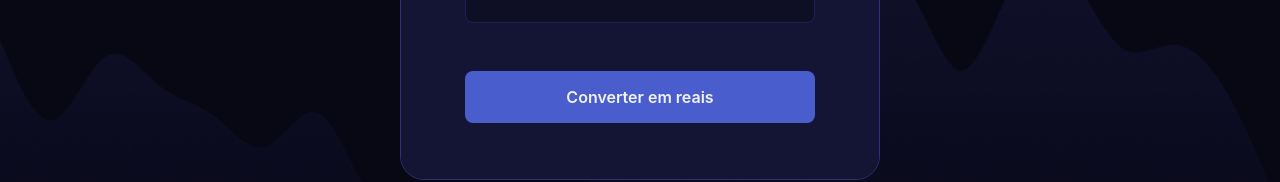
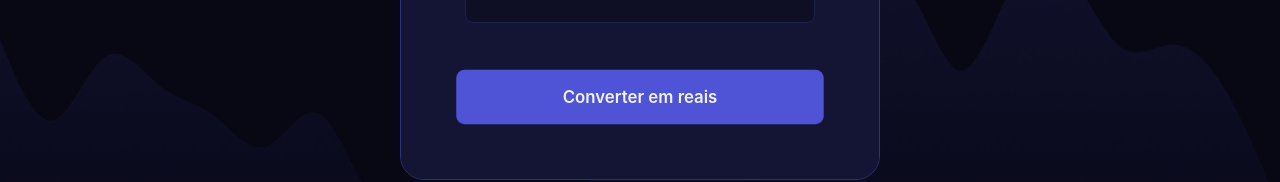
Before and after one commit to ryuzera/Conversor-de-Moeda, a plain HTML site: page index.html in a window 1280 px wide. In both pictures the pointer is over the button "Converter em reais". Shown: the part 471-653 px from the top of the page. Drawn offline with Linux system fonts and the light colour scheme.

Commit message:
Alterando o hover do button

```diff
--- a/styles.css
+++ b/styles.css
@@ -120,10 +120,13 @@
 
     margin-top: 3rem;
     outline: 0;
+
+    transition: transform .3s;
   }
 
   button:hover {
-    background-color: #4a5dcd;
+    background-color: #4f53d6;
+    transform: scale(1.05);
   }
 
   button:focus {
```
